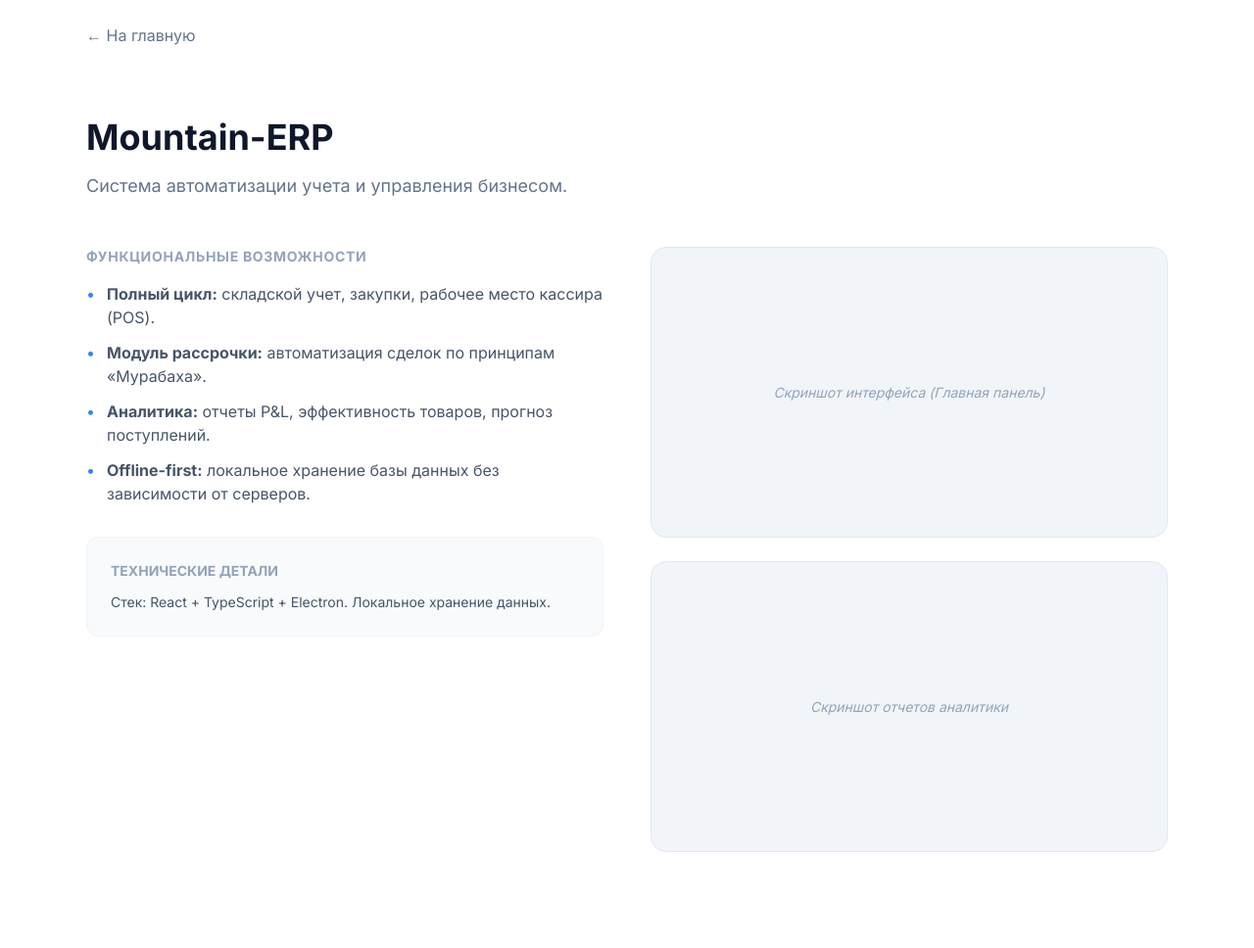
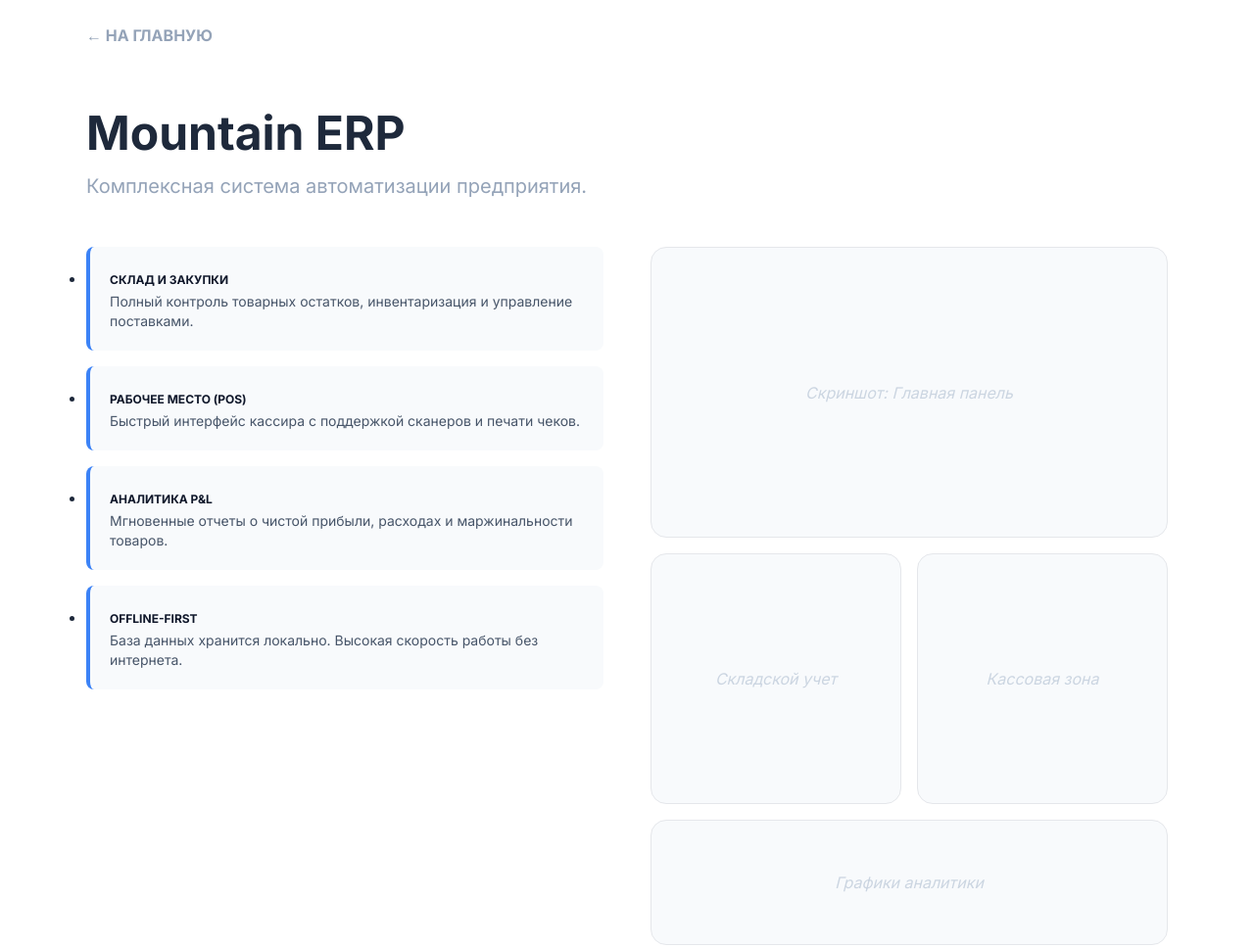
Before and after one commit to Xmza/xmza.github.io, a plain HTML site: page erp.html in a window 1280 px wide. Shown: the whole page at 98% size. Before the commit the page ends 918 px from the top, so only its background shows below. Drawn offline with nearby package versions, Linux system fonts and the light colour scheme.

Commit message:
Update erp.html

```diff
--- a/erp.html
+++ b/erp.html
@@ -3,60 +3,47 @@
 <head>
     <meta charset="UTF-8">
     <meta name="viewport" content="width=device-width, initial-scale=1.0">
-    <title>Mountain ERP | Описание</title>
+    <title>Mountain ERP</title>
     <script src="https://cdn.tailwindcss.com"></script>
     <link href="https://fonts.googleapis.com/css2?family=Inter:wght@400;600;700&display=swap" rel="stylesheet">
+    <style>
+        .list-item { background: #f8fafc; border-radius: 8px; padding: 20px; border-left: 4px solid #3b82f6; margin-bottom: 16px; }
+    </style>
 </head>
 <body class="bg-white text-slate-800 font-['Inter']">
-    <nav class="p-6 max-w-6xl mx-auto flex justify-between">
-        <a href="index.html" class="text-slate-500 hover:text-slate-900 transition font-medium">← На главную</a>
-    </nav>
+    <nav class="p-6 max-w-6xl mx-auto"><a href="index.html" class="text-slate-400 hover:text-blue-500 font-bold">← НА ГЛАВНУЮ</a></nav>
 
-    <main class="max-w-6xl mx-auto px-6 py-12">
-        <header class="mb-12">
-            <h1 class="text-4xl font-bold text-slate-900 mb-4">Mountain-ERP</h1>
-            <p class="text-lg text-slate-500">Система автоматизации учета и управления бизнесом.</p>
-        </header>
+    <main class="max-w-6xl mx-auto px-6 py-10">
+        <h1 class="text-5xl font-bold mb-4">Mountain ERP</h1>
+        <p class="text-xl text-slate-400 mb-12">Комплексная система автоматизации предприятия.</p>
 
-        <section class="grid md:grid-cols-2 gap-12 items-start">
-            <div class="space-y-8">
-                <div>
-                    <h3 class="text-sm uppercase tracking-wider text-slate-400 font-bold mb-4">Функциональные возможности</h3>
-                    <ul class="space-y-3">
-                        <li class="flex items-start gap-3 text-slate-600">
-                            <span class="text-blue-500">•</span>
-                            <span><b>Полный цикл:</b> складской учет, закупки, рабочее место кассира (POS).</span>
-                        </li>
-                        <li class="flex items-start gap-3 text-slate-600">
-                            <span class="text-blue-500">•</span>
-                            <span><b>Модуль рассрочки:</b> автоматизация сделок по принципам «Мурабаха».</span>
-                        </li>
-                        <li class="flex items-start gap-3 text-slate-600">
-                            <span class="text-blue-500">•</span>
-                            <span><b>Аналитика:</b> отчеты P&L, эффективность товаров, прогноз поступлений.</span>
-                        </li>
-                        <li class="flex items-start gap-3 text-slate-600">
-                            <span class="text-blue-500">•</span>
-                            <span><b>Offline-first:</b> локальное хранение базы данных без зависимости от серверов.</span>
-                        </li>
-                    </ul>
+        <div class="grid lg:grid-cols-2 gap-12">
+            <div class="space-y-4">
+                <div class="list-item">
+                    <h4 class="font-bold text-slate-900 uppercase text-xs mb-1">Склад и Закупки</h4>
+                    <p class="text-sm text-slate-600">Полный контроль товарных остатков, инвентаризация и управление поставками.</p>
                 </div>
-
-                <div class="p-6 bg-slate-50 rounded-xl border border-slate-100">
-                    <h3 class="text-sm font-bold mb-3 uppercase text-slate-400">Технические детали</h3>
-                    <p class="text-sm text-slate-600">Стек: React + TypeScript + Electron. Локальное хранение данных.</p>
+                <div class="list-item">
+                    <h4 class="font-bold text-slate-900 uppercase text-xs mb-1">Рабочее место (POS)</h4>
+                    <p class="text-sm text-slate-600">Быстрый интерфейс кассира с поддержкой сканеров и печати чеков.</p>
+                </div>
+                <div class="list-item">
+                    <h4 class="font-bold text-slate-900 uppercase text-xs mb-1">Аналитика P&L</h4>
+                    <p class="text-sm text-slate-600">Мгновенные отчеты о чистой прибыли, расходах и маржинальности товаров.</p>
+                </div>
+                <div class="list-item">
+                    <h4 class="font-bold text-slate-900 uppercase text-xs mb-1">Offline-First</h4>
+                    <p class="text-sm text-slate-600">База данных хранится локально. Высокая скорость работы без интернета.</p>
                 </div>
             </div>
 
-            <div class="space-y-6">
-                <div class="bg-slate-100 aspect-video rounded-2xl flex items-center justify-center text-slate-400 text-sm italic border border-slate-200">
-                    Скриншот интерфейса (Главная панель)
-                </div>
-                <div class="bg-slate-100 aspect-video rounded-2xl flex items-center justify-center text-slate-400 text-sm italic border border-slate-200">
-                    Скриншот отчетов аналитики
-                </div>
+            <div class="grid grid-cols-2 gap-4">
+                <div class="col-span-2 bg-slate-50 border rounded-2xl aspect-video flex items-center justify-center text-slate-300 italic">Скриншот: Главная панель</div>
+                <div class="bg-slate-50 border rounded-2xl aspect-square flex items-center justify-center text-slate-300 italic p-4 text-center">Складской учет</div>
+                <div class="bg-slate-50 border rounded-2xl aspect-square flex items-center justify-center text-slate-300 italic p-4 text-center">Кассовая зона</div>
+                <div class="col-span-2 bg-slate-50 border rounded-2xl h-32 flex items-center justify-center text-slate-300 italic">Графики аналитики</div>
             </div>
-        </section>
+        </div>
     </main>
 </body>
 </html>
```
